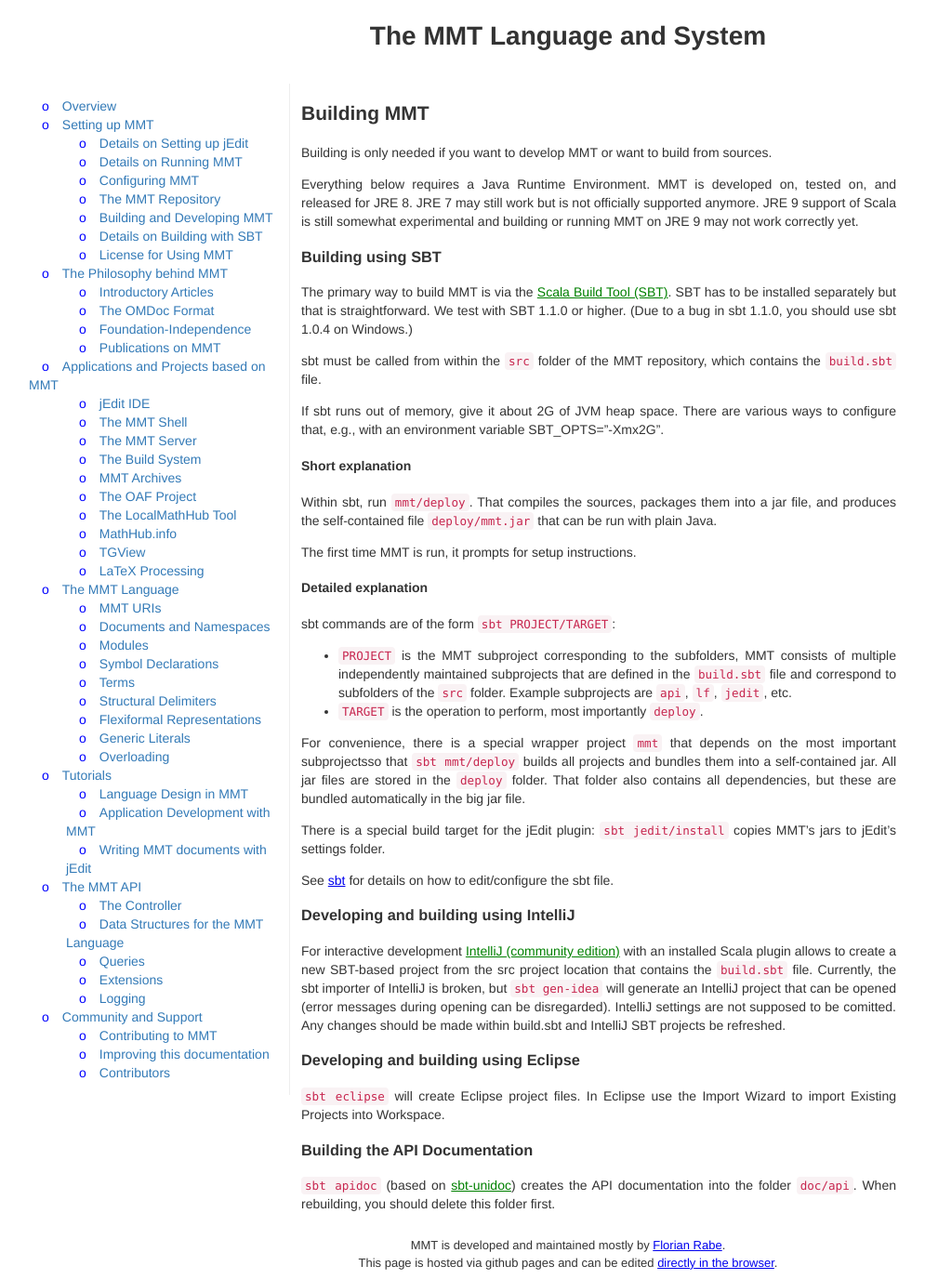
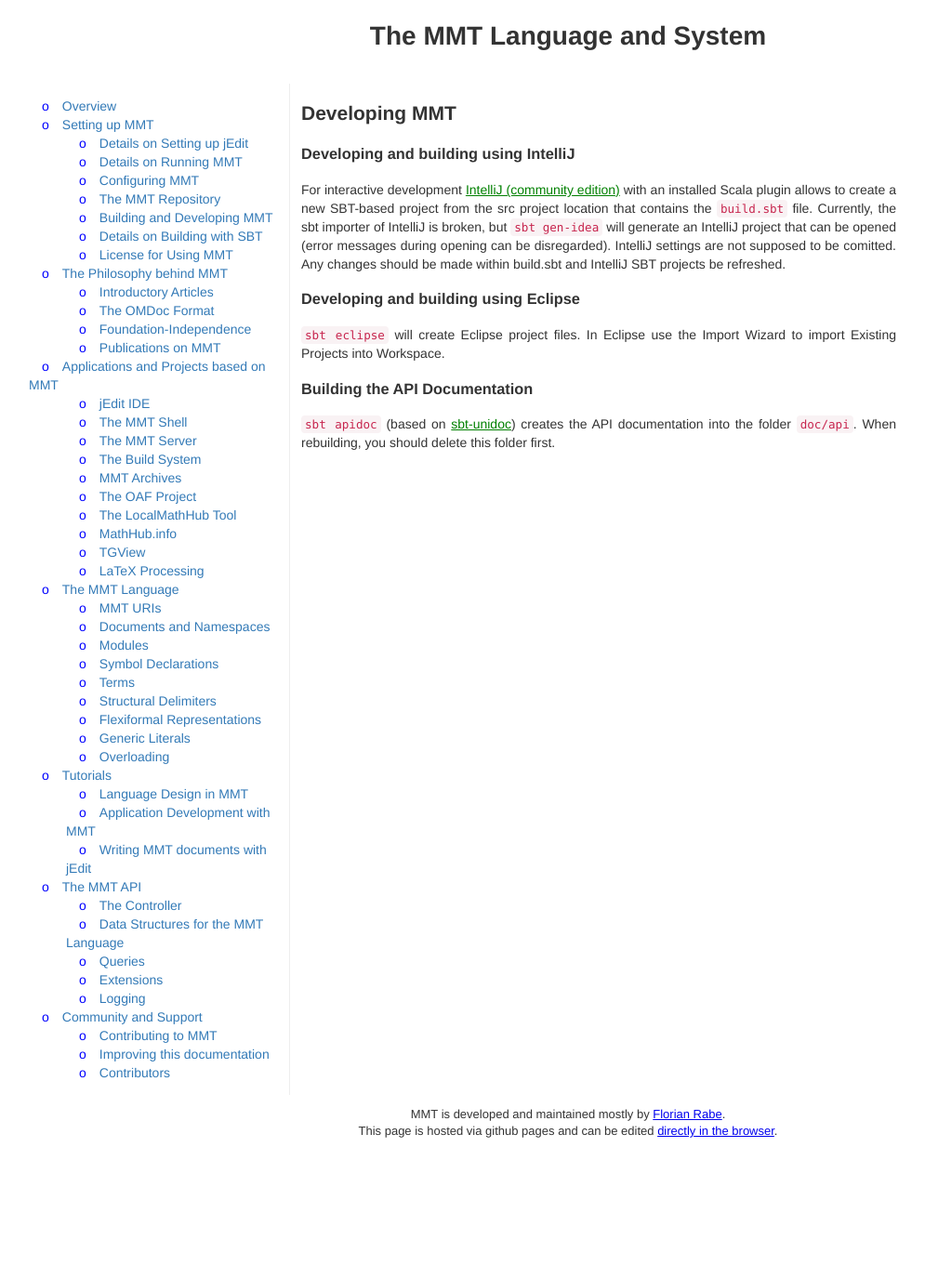
Before and after one commit to UniFormal/uniformal.github.io, a Jekyll site: the page built from doc/setup/build.md, in a window 1280 px wide. Shown: the whole page at 93% size, without its empty margins (29-1024 px from the left). Built offline with Jekyll 4.4.1, drawn with Linux system fonts in a browser that asks for light colours; after the commit the page ends 1235 px from its top, so only the background shows below that.

Commit message:
Update build.md

```diff
--- a/doc/setup/build.md
+++ b/doc/setup/build.md
@@ -1,45 +1,7 @@
 ---
 layout: doc
-title: Building MMT
+title: Developing MMT
 ---
-
-Building is only needed if you want to develop MMT or want to build from sources.
-
-Everything below requires a Java Runtime Environment.
-MMT is developed on, tested on, and released for JRE 8.
-JRE 7 may still work but is not officially supported anymore.
-JRE 9 support of Scala is still somewhat experimental and building or running MMT on JRE 9 may not work correctly yet.
-
-### Building using SBT
-
-The primary way to build MMT is via the [Scala Build Tool (SBT)](http://www.scala-sbt.org/).
-SBT has to be installed separately but that is straightforward.
-We test with SBT 1.1.0 or higher. (Due to a bug in sbt 1.1.0, you should use sbt 1.0.4 on Windows.)
-
-sbt must be called from within the `src` folder of the MMT repository, which contains the `build.sbt` file.
-
-If sbt runs out of memory, give it about 2G of JVM heap space. There are various ways to configure that, e.g., with an environment variable SBT_OPTS="-Xmx2G".
-
-#### Short explanation
-
-Within sbt, run `mmt/deploy`. That compiles the sources, packages them into a jar file, and produces the self-contained file `deploy/mmt.jar` that can be run with plain Java.
-
-The first time MMT is run, it prompts for setup instructions.
-
-#### Detailed explanation
-
-sbt commands are of the form `sbt PROJECT/TARGET`:
-
-* `PROJECT` is the MMT subproject corresponding to the subfolders, MMT consists of multiple independently maintained subprojects that are defined in the `build.sbt` file and correspond to subfolders of the `src` folder. Example subprojects are `api`, `lf`, `jedit`, etc.
-* `TARGET` is the operation to perform, most importantly `deploy`.
-
-For convenience, there is a special wrapper project `mmt` that depends on the most important subprojectsso that `sbt mmt/deploy` builds all projects and bundles them into a self-contained jar.
-All jar files are stored in the `deploy` folder.
-That folder also contains all dependencies, but these are bundled automatically in the big jar file.
-
-There is a special build target for the jEdit plugin: `sbt jedit/install` copies MMT's jars to jEdit's settings folder.
-
-See [sbt](sbt.html) for details on how to edit/configure the sbt file.
 
 ### Developing and building using IntelliJ
 
```
